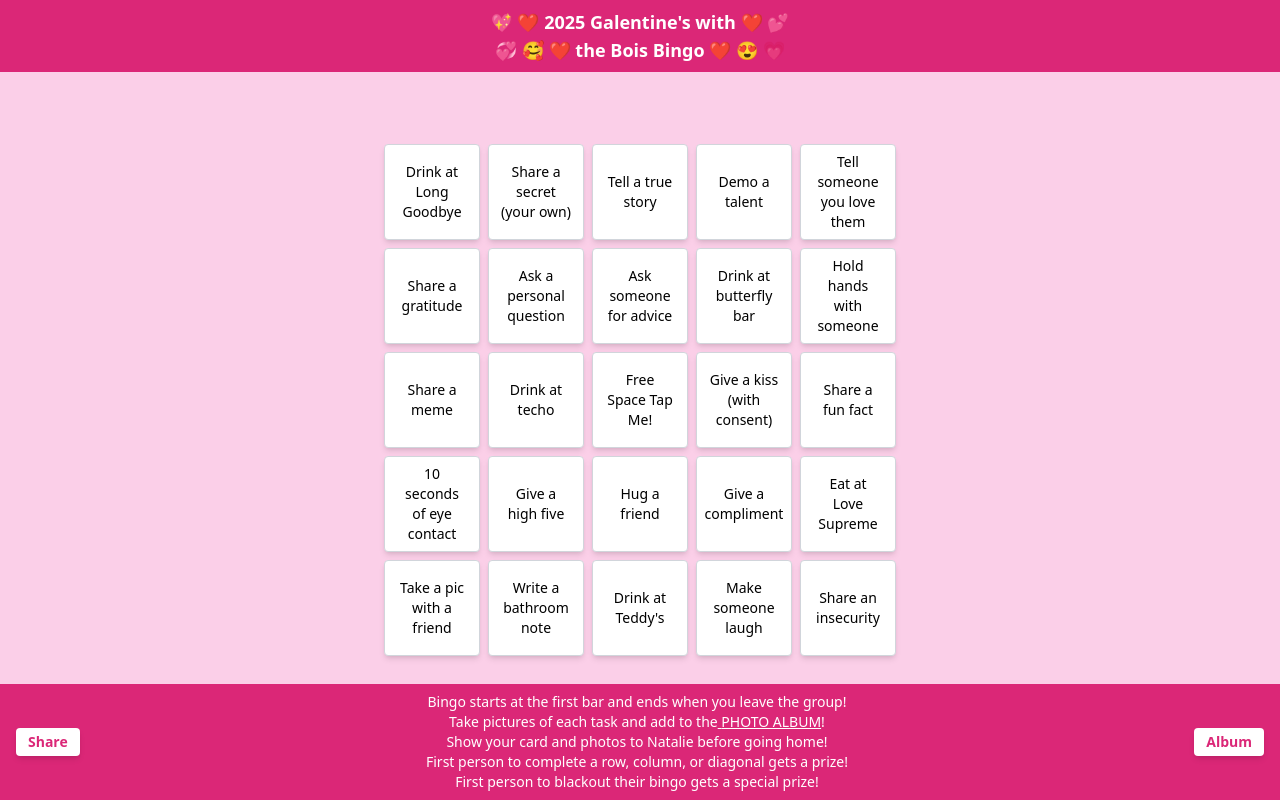
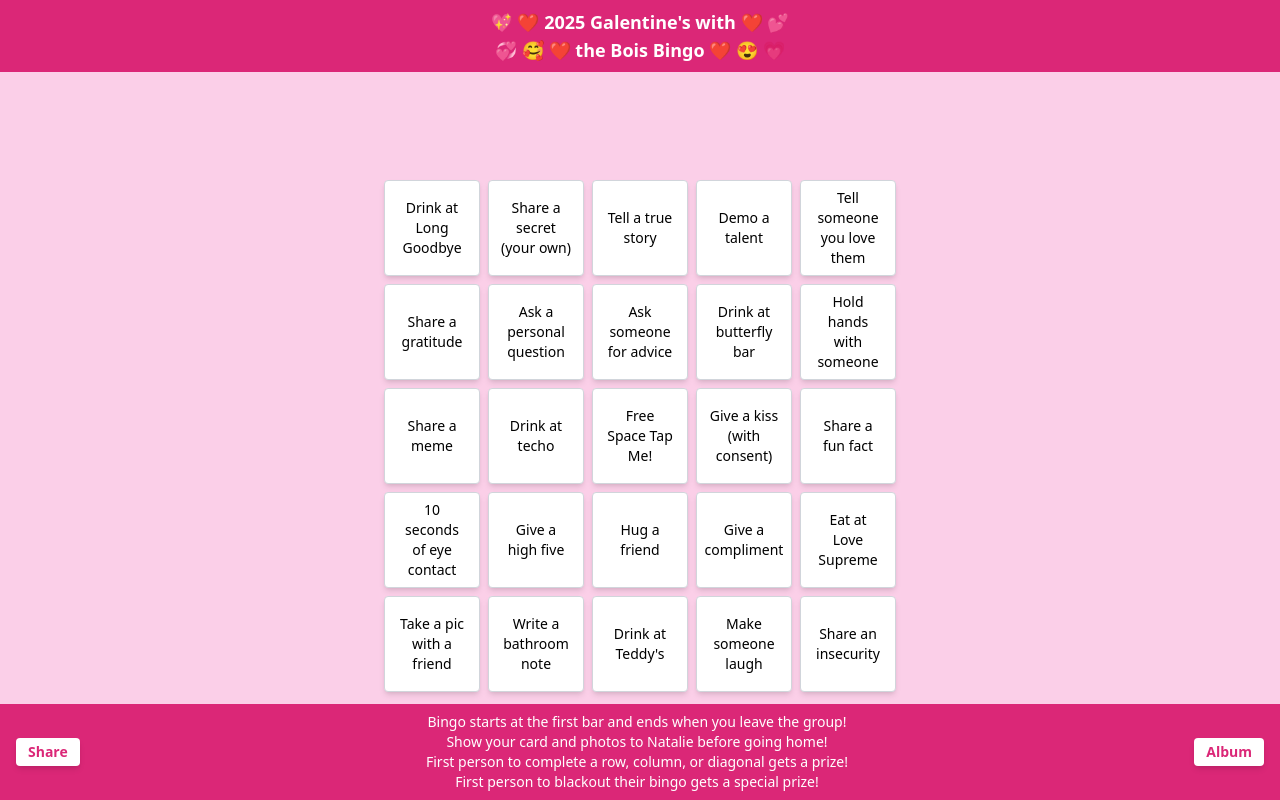
Before and after one commit to JesseDenier/Portfolio2025, a React (Vite) app in the folder client/: page /bingo2025 in a window 1280 px wide. Built offline with nearby package versions, Linux system fonts and the light colour scheme.

Commit message:
Corrected main placement and added section notation.

```diff
--- a/client/src/pages/Bingo2025Page.jsx
+++ b/client/src/pages/Bingo2025Page.jsx
@@ -46,13 +46,15 @@ const Bingo2025Page = () => {
   };
 
   return (
-    <div className="bg-pink-200 min-h-screen flex flex-col items-center text-center relative">
-      <header className="w-full py-2 bg-pink-600 text-white text-lg font-bold absolute top-0">
+    <main className="bg-pink-200 min-h-screen flex flex-col items-center text-center relative">
+      {/* Header */}
+      <header className="w-full py-2 bg-pink-600 text-white text-lg font-bold">
         💖 ❤️ 2025 Galentine's with ❤️ 💕
         <br />
         💞 🥰 ❤️ the Bois Bingo ❤️ 😍 💗
       </header>
-      <main className="flex flex-col items-center justify-center flex-grow">
+      {/* Center */}
+      <div className="flex flex-col items-center justify-center flex-grow">
         <div className="grid grid-cols-5 gap-2 p-4">
           {bingoTasks.map((row, rowIndex) =>
             row.map((task, colIndex) => {
@@ -76,7 +78,8 @@ const Bingo2025Page = () => {
             })
           )}
         </div>
-      </main>
+      </div>
+      {/* Footer */}
       <footer className="w-full py-2 bg-pink-600 text-white text-sm absolute bottom-0 flex justify-between items-center px-4">
         <button
           className="bg-white text-pink-600 font-bold py-1 px-3 rounded shadow-md"
@@ -87,15 +90,6 @@ const Bingo2025Page = () => {
         <p className="text-center flex-grow">
           Bingo starts at the first bar and ends when you leave the group!
           <br />
-          Take pictures of each task and add to the
-          <a
-            href="https://photos.app.goo.gl/xkhbdcL5ypAr2ieJ8"
-            className="underline"
-          >
-            {" "}
-            PHOTO ALBUM
-          </a>
-          !<br />
           Show your card and photos to Natalie before going home!
           <br />
           First person to complete a row, column, or diagonal gets a prize!
@@ -124,7 +118,7 @@ const Bingo2025Page = () => {
           </div>
         </div>
       )}
-    </div>
+    </main>
   );
 };
 
```
